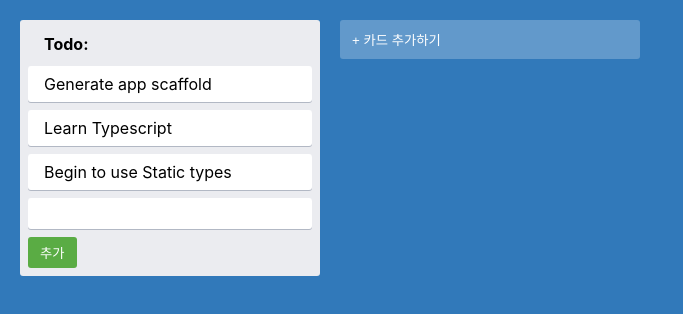
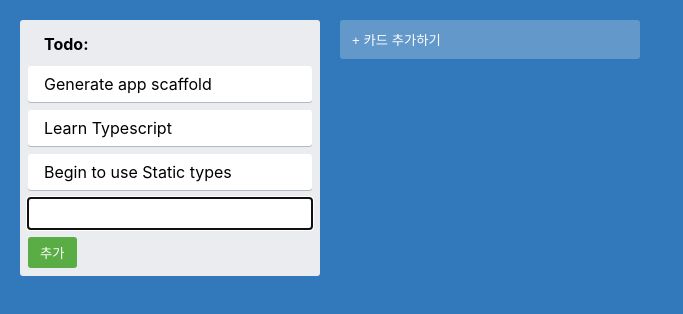
Before and after one commit to heesungjang/draggable-todo-list, a React (Create React App) app: page / in a window 1280 px wide. Both pictures are taken after a click on the button "+ 할 일 추가하기". Shown: the top 314 px of the page, without its empty margins (0-683 px from the left). Built offline with nearby package versions, Linux system fonts and the light colour scheme.

Commit message:
focus 훅 추가

```diff
--- a/src/NewItemForm.tsx
+++ b/src/NewItemForm.tsx
@@ -1,5 +1,6 @@
 import { useState } from 'react';
 import { NewItemButton, NewItemFormContainer, NewItemInput } from './styles';
+import { useFocus } from './hooks/useFocus';
 
 type NewItemFormProps = {
   onAdd(text: string): void;
@@ -7,10 +8,14 @@
 
 export const NewItemForm = ({ onAdd }: NewItemFormProps) => {
   const [text, setText] = useState('');
-
+  const inputRef = useFocus();
   return (
     <NewItemFormContainer>
-      <NewItemInput value={text} onChange={(e) => setText(e.target.value)} />
+      <NewItemInput
+        ref={inputRef}
+        value={text}
+        onChange={(e) => setText(e.target.value)}
+      />
       <NewItemButton onClick={() => onAdd(text)}>추가</NewItemButton>
     </NewItemFormContainer>
   );
--- /dev/null
+++ b/src/hooks/useFocus.tsx
@@ -0,0 +1,11 @@
+import { useRef, useEffect } from 'react';
+
+export const useFocus = () => {
+  const ref = useRef<HTMLInputElement>(null);
+
+  useEffect(() => {
+    ref.current?.focus();
+  }, []);
+
+  return ref;
+};
```
